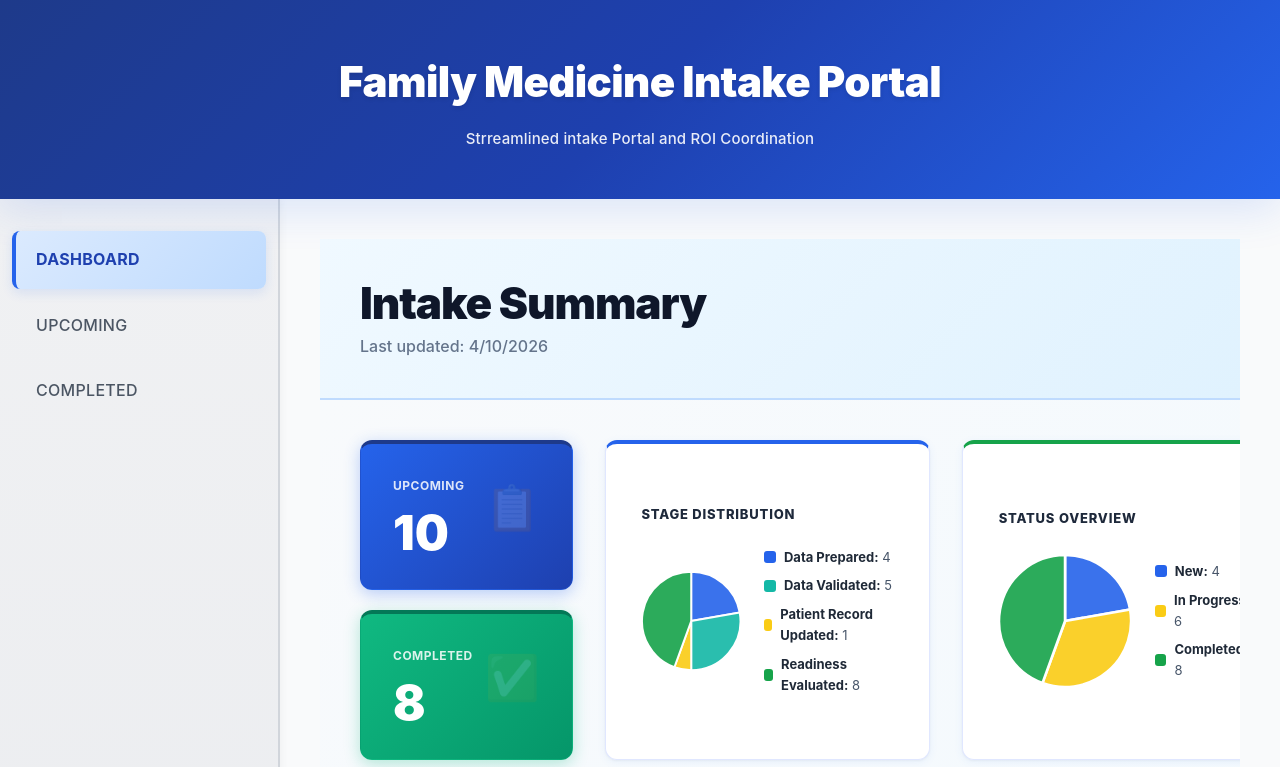
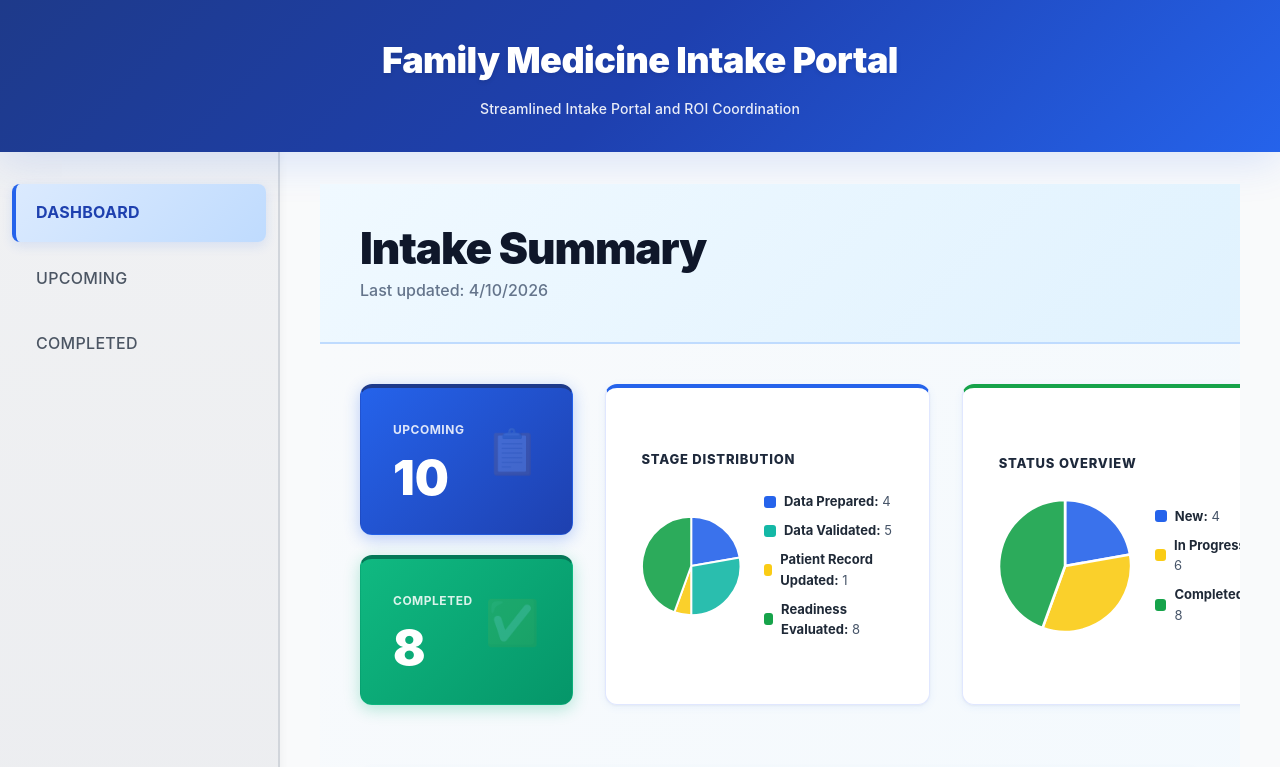
Before and after one commit to rowellbeltran/Intake-Demo-TS, a React (Create React App) app: page / in a window 1280 px wide. Shown: the top 767 px of the page. Built offline with nearby package versions, Linux system fonts and the light colour scheme.

Commit message:
Adjust Layout

```diff
--- a/src/App.tsx
+++ b/src/App.tsx
@@ -381,8 +381,8 @@ const input: React.CSSProperties = {
   boxShadow: "inset 0 1px 2px rgba(0,0,0,0.02)"
 };
 
-const grid2: React.CSSProperties = { display: "grid", gridTemplateColumns: "1fr 1fr", gap: 28 };
-const grid3: React.CSSProperties = { display: "grid", gridTemplateColumns: "1fr 1fr 1fr", gap: 28 };
+const grid2: React.CSSProperties = { display: "grid", gridTemplateColumns: "1fr 1fr", gap: 24 };
+const grid3: React.CSSProperties = { display: "grid", gridTemplateColumns: "1fr 1fr 1fr", gap: 24 };
 
 const primaryBtn: React.CSSProperties = {
   padding: "12px 28px",
@@ -585,9 +585,9 @@ export default function App(): JSX.Element {
   return (
     <div style={{ display: "flex", flexDirection: "column", minHeight: "100vh", background: "#f9fafb" }}>
       {/* ENHANCED HEADER */}
-      <div style={{ background: "linear-gradient(135deg, #1e3a8a 0%, #1e40af 50%, #2563eb 100%)", padding: "48px 40px", boxShadow: "0 10px 40px rgba(37, 99, 235, 0.15)", textAlign: "center", position: "relative", overflow: "hidden" }}>
-        <h1 style={{ color: "#fff", margin: 0, fontSize: 42, fontWeight: "900", letterSpacing: "-0.015em", textShadow: "0 2px 4px rgba(0,0,0,0.1)" }}>Family Medicine Intake Portal</h1>
-        <p style={{ color: "rgba(255,255,255,0.9)", marginTop: 12, fontSize: 15, fontWeight: 500, letterSpacing: "0.01em" }}>Strreamlined intake Portal and ROI Coordination</p>
+      <div style={{ background: "linear-gradient(135deg, #1e3a8a 0%, #1e40af 50%, #2563eb 100%)", padding: "32px 40px", boxShadow: "0 10px 40px rgba(37, 99, 235, 0.15)", textAlign: "center", position: "relative", overflow: "hidden" }}>
+        <h1 style={{ color: "#fff", margin: 0, fontSize: 36, fontWeight: "900", letterSpacing: "-0.015em", textShadow: "0 2px 4px rgba(0,0,0,0.1)" }}>Family Medicine Intake Portal</h1>
+        <p style={{ color: "rgba(255,255,255,0.9)", marginTop: 8, fontSize: 14, fontWeight: 500, letterSpacing: "0.01em" }}>Streamlined Intake Portal and ROI Coordination</p>
       </div>
 
       <div style={{ display: "flex", flex: 1 }}>
@@ -656,7 +656,7 @@ export default function App(): JSX.Element {
         </div>
 
         {/* MAIN CONTENT */}
-        <div style={{ flex: 1, padding: "40px", maxWidth: "1800px", margin: "0 auto", width: "100%", overflowY: "auto" }}>
+        <div style={{ flex: 1, padding: "32px 40px", maxWidth: "none", margin: "0", width: "100%", overflowY: "auto" }}>
           {!selectedPatient ? (
             view === "dashboard" ? (
               <DashboardPage patients={patients} onNavigateToUpcoming={(nurseName) => {
@@ -777,7 +777,7 @@ function QueuePage({ patients, onSelect, initialNurseFilter = "" }: QueuePagePro
       </div>
 
       {/* CONTENT AREA */}
-      <div style={{ flex: 1, padding: "40px", overflowY: "auto" }}>
+      <div style={{ flex: 1, padding: "32px 40px", overflowY: "auto" }}>
         <div style={{ marginBottom: 32, display: "flex", justifyContent: "space-between", alignItems: "flex-start" }}>
           <div style={{ flex: 1 }}>
             <div style={{ background: "#f0f9ff", padding: "12px 20px", borderRadius: 8, fontSize: 14, color: "#1e40af", fontWeight: 600, display: "inline-block", border: "1px solid #bfdbfe" }}>
@@ -789,7 +789,7 @@ function QueuePage({ patients, onSelect, initialNurseFilter = "" }: QueuePagePro
       {/* Filter Controls */}
       <div style={{ background: "linear-gradient(135deg, #ffffff 0%, #f0f9ff 100%)", borderRadius: 14, padding: 24, marginBottom: 32, border: "2px solid #bfdbfe", boxShadow: "0 2px 8px rgba(59, 130, 246, 0.05)" }}>
         <h3 style={{ color: "#1f2937", fontSize: 13, fontWeight: 800, marginBottom: 20, marginTop: 0, letterSpacing: "0.8px", textTransform: "uppercase", lineHeight: 1.4 }}>Filter Records</h3>
-        <div style={{ display: "grid", gridTemplateColumns: "repeat(auto-fit, minmax(200px, 1fr))", gap: 18, marginBottom: 16 }}>
+        <div style={{ display: "grid", gridTemplateColumns: "repeat(auto-fit, minmax(180px, 1fr))", gap: 16, marginBottom: 16 }}>
           <div style={{ display: "flex", flexDirection: "column" }}>
             <label style={{ fontSize: 11, fontWeight: 800, color: "#334155", marginBottom: 8, textTransform: "uppercase", letterSpacing: "0.8px", lineHeight: 1.3 }}>Search</label>
             <input
@@ -1237,7 +1237,7 @@ function PatientRecord({ patient, onBack, onCreateROI }: PatientRecordProps): JS
                 }}>
                   <h2 style={{ fontSize: 18, fontWeight: "700", color: "#1f2937", marginTop: 0, marginBottom: 20 }}>Clinical Information</h2>
 
-                  <div style={{ display: "grid", gridTemplateColumns: "1fr 1fr 1fr", gap: 24, marginBottom: 24 }}>
+                  <div style={{ display: "grid", gridTemplateColumns: "1fr 1fr 1fr", gap: 20, marginBottom: 24 }}>
                     <Card title="Complaints">
                       <p style={{ margin: 0, color: "#6b7280", fontSize: 14 }}>Patient presenting with various medical concerns. Please review patient summary for details.</p>
                     </Card>
@@ -1251,7 +1251,7 @@ function PatientRecord({ patient, onBack, onCreateROI }: PatientRecordProps): JS
 
                   {/* RECONCILIATION CARDS */}
                   <h2 style={{ fontSize: 16, fontWeight: "700", color: "#1f2937", marginTop: 0, marginBottom: 16 }}>Reconciliation Status</h2>
-                  <div style={{ display: "grid", gridTemplateColumns: "1fr 1fr 1fr", gap: 16, marginBottom: 24 }}>
+                  <div style={{ display: "grid", gridTemplateColumns: "1fr 1fr 1fr", gap: 14, marginBottom: 24 }}>
                     <Card title="Allergies">
                       <div style={{ display: "grid", gridTemplateColumns: "1fr 1fr", gap: 12 }}>
                         <div>
```
Also changed, not shown: .uipath/app.config.json, .uipath/metadata.json, 10 other files (tests, documents, lock files or other folders).
